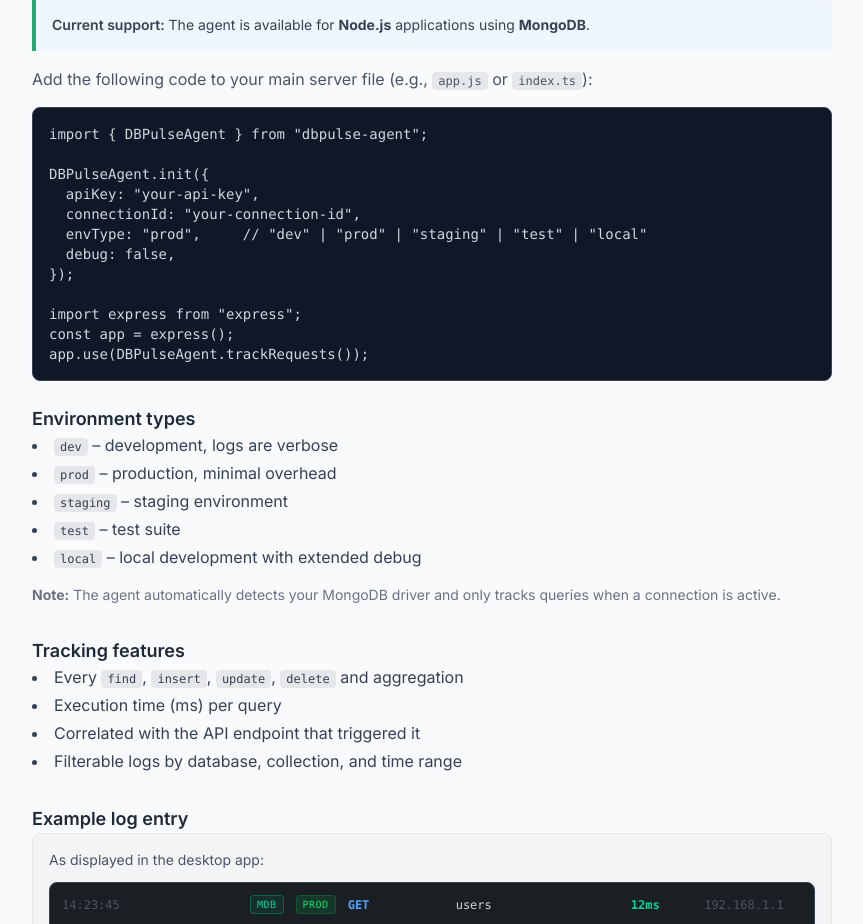
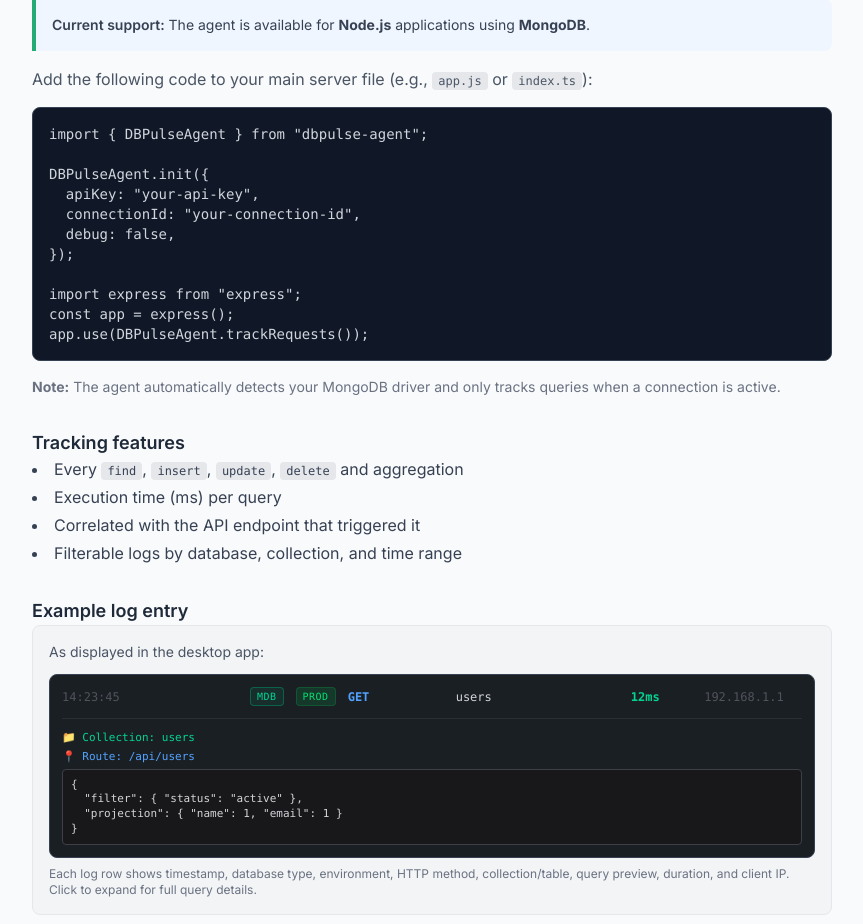
Before and after one commit to RishabhRawat2003/db_pulse_website, a Next.js app: page /pages/doc in a window 1280 px wide. Shown: the part 860-1784 px from the top of the page, without its empty margins (336-1199 px from the left). Built offline with nearby package versions, Linux system fonts and the light colour scheme.

Commit message:
feat: removed envtype reference from the website

```diff
--- a/src/app/pages/doc/page.tsx
+++ b/src/app/pages/doc/page.tsx
@@ -213,7 +213,6 @@ export default function DocsPage() {
 DBPulseAgent.init({
   apiKey: "your-api-key",
   connectionId: "your-connection-id",
-  envType: "prod",     // "dev" | "prod" | "staging" | "test" | "local"
   debug: false,
 });
 
@@ -223,14 +222,7 @@ app.use(DBPulseAgent.trackRequests());`}
                 </pre>
               </div>
 
-              <h4 className="text-base md:text-lg font-semibold mt-6 text-gray-800">Environment types</h4>
-              <ul className="list-disc list-inside space-y-1 text-gray-700">
-                <li><code className="bg-gray-200 px-1.5 py-0.5 rounded text-xs">dev</code> – development, logs are verbose</li>
-                <li><code className="bg-gray-200 px-1.5 py-0.5 rounded text-xs">prod</code> – production, minimal overhead</li>
-                <li><code className="bg-gray-200 px-1.5 py-0.5 rounded text-xs">staging</code> – staging environment</li>
-                <li><code className="bg-gray-200 px-1.5 py-0.5 rounded text-xs">test</code> – test suite</li>
-                <li><code className="bg-gray-200 px-1.5 py-0.5 rounded text-xs">local</code> – local development with extended debug</li>
-              </ul>
+
               <p className="mt-4 text-sm text-gray-500">
                 <strong>Note:</strong> The agent automatically detects your MongoDB driver and only tracks queries when a connection is active.
               </p>
--- a/src/components/homepageComponents/AgentIntegration.tsx
+++ b/src/components/homepageComponents/AgentIntegration.tsx
@@ -12,7 +12,6 @@ function AgentIntegration() {
 DBPulseAgent.init({
   apiKey: "your-api-key",
   connectionId: "your-connection-id",
-  envType: "prod",     // "dev" | "prod" | "staging" | "test" | "local"
   debug: false,
 });
 
@@ -52,7 +51,7 @@ app.use(DBPulseAgent.trackRequests());`;
               </li>
               <li className="flex gap-2">
                 <CheckCircle className="w-5 h-5 text-primary shrink-0 mt-0.5" />
-                Supports dev/prod/staging environment tagging
+                Simple setup with minimal configuration
               </li>
             </ul>
             <div className="mt-6 flex flex-wrap gap-3">
@@ -80,7 +79,6 @@ app.use(DBPulseAgent.trackRequests());`;
 DBPulseAgent.init({
   apiKey: "•••••••••••••",
   connectionId: "conn_abc123",
-  envType: "prod",
   debug: false,  true | false
 });
 
```
